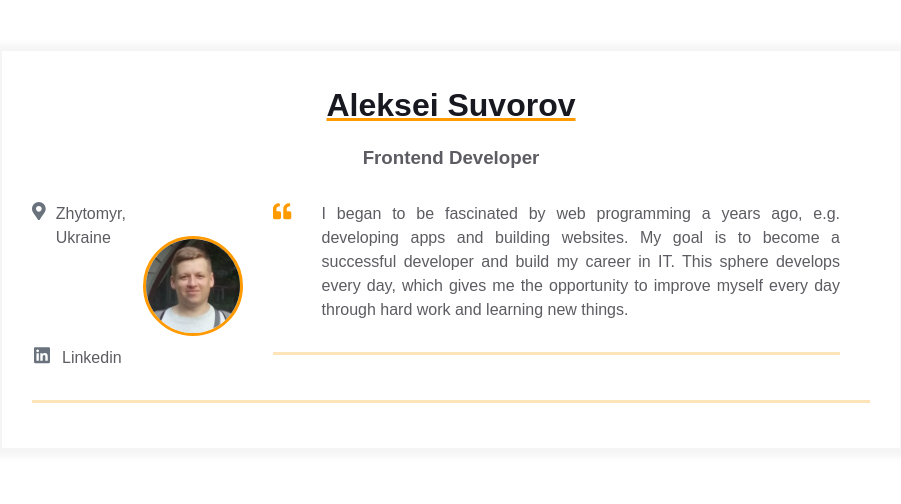
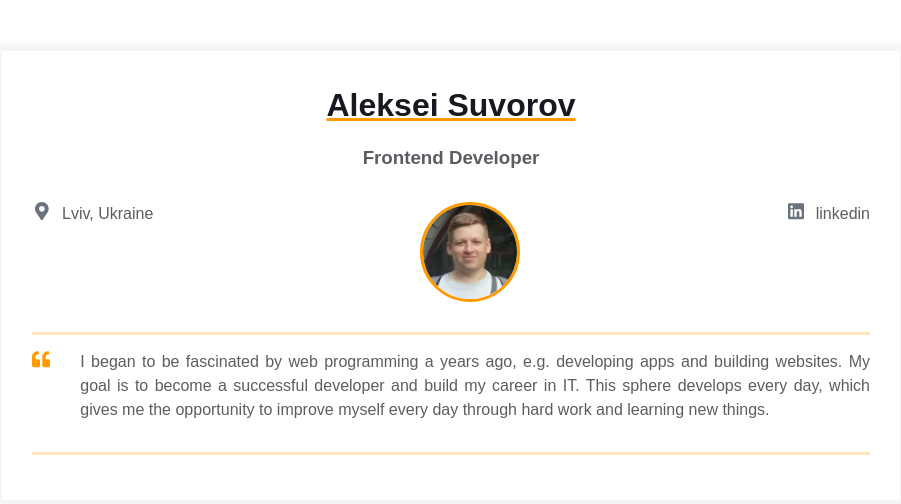
Before and after one commit to Danhalf/homepage, a plain HTML site: page index.html in a window 1280 px wide. Shown: the whole page, without its empty margins (189-1090 px from the left). Drawn offline with Linux system fonts and the light colour scheme.

Commit message:
fix html code

```diff
--- a/index.html
+++ b/index.html
@@ -20,43 +20,47 @@
                   <div class="contact-info__item-icon-wrapper">
                     <svg class="contact-info__item-icon" xmlns="http://www.w3.org/2000/svg" viewBox="0 0 384 512">
                       <path
-                        d="M172.268 501.67C26.97 291.031 0 269.413 0 192 0 85.961 85.961 0 192 0s192 85.961 192 192c0 77.413-26.97 99.031-172.268 309.67-9.535 13.774-29.93 13.773-39.464 0zM192 272c44.183 0 80-35.817 80-80s-35.817-80-80-80-80 35.817-80 80 35.817 80 80 80z">
-                      </path>
+                        d="M172.268 501.67C26.97 291.031 0 269.413 0 192 0 85.961 85.961 0 192 0s192 85.961 192 192c0 77.413-26.97 99.031-172.268 309.67-9.535 13.774-29.93 13.773-39.464 0zM192 272c44.183 0 80-35.817 80-80s-35.817-80-80-80-80 35.817-80 80 35.817 80 80 80z"
+                      ></path>
                     </svg>
                   </div>
-                  <span>Zhytomyr, Ukraine</span>
+                  <span>Lviv, Ukraine</span>
                 </a>
+              </div>
+
+              <div class="contact-info__block contact-info__block--center">
+                <img class="contact-info__avatar" src="assets/avatar.jpg" alt="Avatar" />
+              </div>
+
+              <div class="contact-info__block">
                 <a href="https://www.linkedin.com/in/alexey-suvorov-08b8061ab/" rel="author" class="contact-info__item">
                   <div class="contact-info__item-icon-wrapper">
                     <svg class="contact-info__item-icon" xmlns="http://www.w3.org/2000/svg" viewBox="0 0 448 512">
                       <path
-                        d="M416 32H31.9C14.3 32 0 46.5 0 64.3v383.4C0 465.5 14.3 480 31.9 480H416c17.6 0 32-14.5 32-32.3V64.3c0-17.8-14.4-32.3-32-32.3zM135.4 416H69V202.2h66.5V416zm-33.2-243c-21.3 0-38.5-17.3-38.5-38.5S80.9 96 102.2 96c21.2 0 38.5 17.3 38.5 38.5 0 21.3-17.2 38.5-38.5 38.5zm282.1 243h-66.4V312c0-24.8-.5-56.7-34.5-56.7-34.6 0-39.9 27-39.9 54.9V416h-66.4V202.2h63.7v29.2h.9c8.9-16.8 30.6-34.5 62.9-34.5 67.2 0 79.7 44.3 79.7 101.9V416z">
-                      </path>
+                        d="M416 32H31.9C14.3 32 0 46.5 0 64.3v383.4C0 465.5 14.3 480 31.9 480H416c17.6 0 32-14.5 32-32.3V64.3c0-17.8-14.4-32.3-32-32.3zM135.4 416H69V202.2h66.5V416zm-33.2-243c-21.3 0-38.5-17.3-38.5-38.5S80.9 96 102.2 96c21.2 0 38.5 17.3 38.5 38.5 0 21.3-17.2 38.5-38.5 38.5zm282.1 243h-66.4V312c0-24.8-.5-56.7-34.5-56.7-34.6 0-39.9 27-39.9 54.9V416h-66.4V202.2h63.7v29.2h.9c8.9-16.8 30.6-34.5 62.9-34.5 67.2 0 79.7 44.3 79.7 101.9V416z"
+                      ></path>
                     </svg>
                   </div>
-                  <span>Linkedin</span>
+                  <span>linkedin</span>
                 </a>
               </div>
-
-              <div class="contact-info__block contact-info__block--center">
-                <img class="contact-info__avatar" src="assets/avatar.jpg" alt="Avatar">
             </div>
-
-              <div class="contact-info__block"></div>
-            <div>
-          <div>
-        <div>
+          </div>
+        </div>
         <div class="container">
           <div class="resume__block">
             <div class="intro">
               <div class="intro__icon-wrapper">
                 <svg class="intro__icon" xmlns="http://www.w3.org/2000/svg" viewBox="0 0 512 512">
                   <path
-                      d="M464 256h-80v-64c0-35.3 28.7-64 64-64h8c13.3 0 24-10.7 24-24V56c0-13.3-10.7-24-24-24h-8c-88.4 0-160 71.6-160 160v240c0 26.5 21.5 48 48 48h128c26.5 0 48-21.5 48-48V304c0-26.5-21.5-48-48-48zm-288 0H96v-64c0-35.3 28.7-64 64-64h8c13.3 0 24-10.7 24-24V56c0-13.3-10.7-24-24-24h-8C71.6 32 0 103.6 0 192v240c0 26.5 21.5 48 48 48h128c26.5 0 48-21.5 48-48V304c0-26.5-21.5-48-48-48z">
-                    </path>
+                    d="M464 256h-80v-64c0-35.3 28.7-64 64-64h8c13.3 0 24-10.7 24-24V56c0-13.3-10.7-24-24-24h-8c-88.4 0-160 71.6-160 160v240c0 26.5 21.5 48 48 48h128c26.5 0 48-21.5 48-48V304c0-26.5-21.5-48-48-48zm-288 0H96v-64c0-35.3 28.7-64 64-64h8c13.3 0 24-10.7 24-24V56c0-13.3-10.7-24-24-24h-8C71.6 32 0 103.6 0 192v240c0 26.5 21.5 48 48 48h128c26.5 0 48-21.5 48-48V304c0-26.5-21.5-48-48-48z"
+                  ></path>
                 </svg>
               </div>
-                <p class="intro_text">I began to be fascinated by web programming a years ago, e.g. developing apps and building websites. My goal is to become a successful developer and build my career in IT. This sphere develops every day, which gives me the opportunity to improve myself every day through hard work and learning new things.
+              <p class="intro_text">
+                I began to be fascinated by web programming a years ago, e.g. developing apps and building websites. My goal is to become a successful
+                developer and build my career in IT. This sphere develops every day, which gives me the opportunity to improve myself every day
+                through hard work and learning new things.
               </p>
             </div>
           </div>
```
Lines whose indentation alone changed are shown as unchanged.
